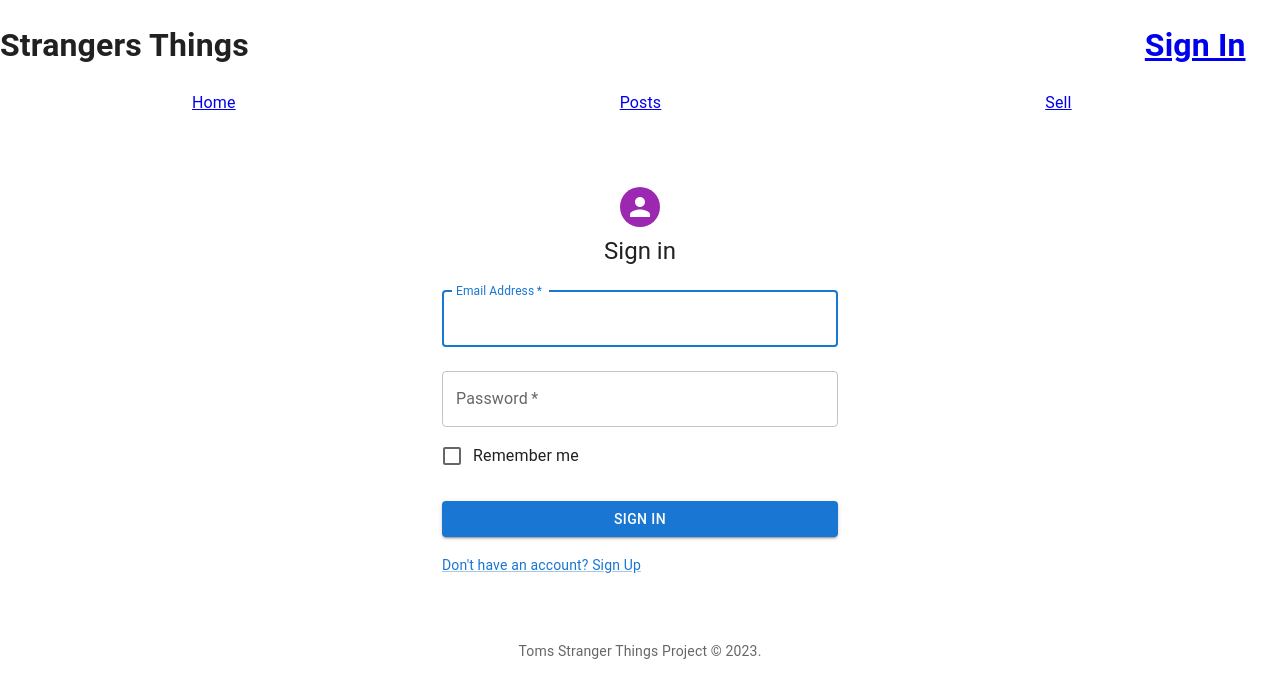
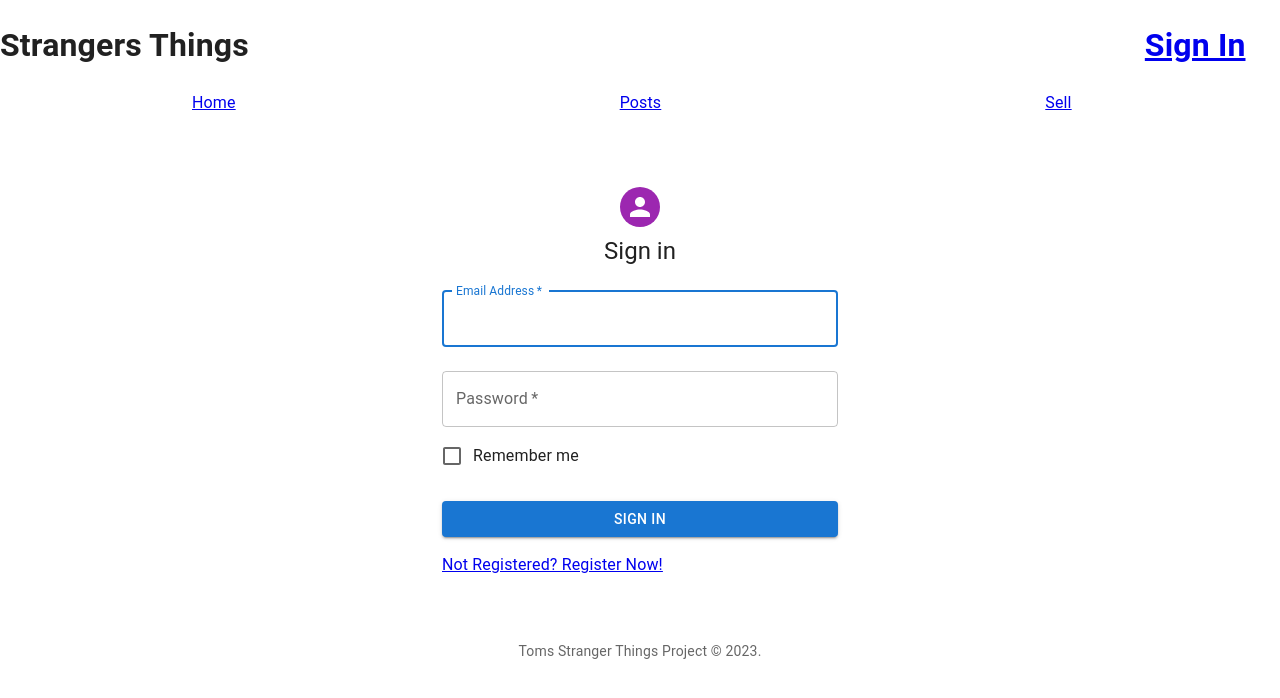
Before and after one commit to Thomas-Carfano/StrangersThings, a React (Vite) app: page /SignIn in a window 1280 px wide. Shown: the top 698 px of the page. Built offline with nearby package versions, Linux system fonts and the light colour scheme.

Commit message:
update link on login page

```diff
--- a/src/Components/Search.jsx
+++ b/src/Components/Search.jsx
@@ -1,8 +1,7 @@
 import {useState} from 'react'
 import "../App.css"
 
-const getRoot = document.getElementById('root');
-
+// eslint-disable-next-line react/prop-types
 const Search = ({Posts, setPosts}) => {
     console.log('Search Test')
     const [storeUserInput, setStoreUserInput] = useState([]);
@@ -21,11 +20,14 @@ const compare = () => {
         setStoreUserInput(storeUserInput)
 
 
+        // eslint-disable-next-line react/prop-types
         for(let j = 0; j < Posts.length; j++){
 
+            // eslint-disable-next-line react/prop-types
             let loopNames = Posts[j].title
             let post = Posts[j]
 
+            // eslint-disable-next-line react/prop-types
             for(let k = 0; k < loopNames.length; k++){
 
 
--- a/src/Pages/LoginPage.jsx
+++ b/src/Pages/LoginPage.jsx
@@ -4,8 +4,9 @@ import CssBaseline from '@mui/material/CssBaseline';
 import TextField from '@mui/material/TextField';
 import FormControlLabel from '@mui/material/FormControlLabel';
 import Checkbox from '@mui/material/Checkbox';
-import Link from '@mui/material/Link';
-import Grid from '@mui/material/Grid';
+// import Link from '@mui/material/Link';
+// import Grid from '@mui/material/Grid';
+import {Link} from 'react-router-dom'
 import Box from '@mui/material/Box';
 import Typography from '@mui/material/Typography';
 import Container from '@mui/material/Container';
@@ -18,8 +19,6 @@ function Copyright(props) {
   return (
     <Typography variant="body2" color="text.secondary" align="center" {...props}>
       {'Toms Stranger Things Project © '}
-      <Link color="inherit" href="https://mui.com/">
-      </Link>{' '}
       {new Date().getFullYear()}
       {'.'}
     </Typography>
@@ -74,6 +73,7 @@ const SignIn = ({setTokenResponse}) => {
 
 
   return (
+    <>
     <ThemeProvider theme={defaultTheme}>
       <Container component="main" maxWidth="xs">
         <CssBaseline />
@@ -123,18 +123,21 @@ const SignIn = ({setTokenResponse}) => {
             >
               Sign In
             </Button>
-            <Grid container>
+            <Link to="../SignUp">Not Registered? Register Now!</Link>
+            {/* <Grid container>
               <Grid item>
                 <Link href="./SignUp" variant="body2">
                   {"Don't have an account? Sign Up"}
                 </Link>
               </Grid>
-            </Grid>
+            </Grid> */}
           </Box>
         </Box>
         <Copyright sx={{ mt: 8, mb: 4 }} />
       </Container>
     </ThemeProvider>
+    {/* <Link to="../SignUp">Not Registered? Register Now!</Link> */}
+    </>
   );
 }
 
--- a/src/Pages/PostsPage.jsx
+++ b/src/Pages/PostsPage.jsx
@@ -8,6 +8,7 @@ import Search from '../Components/Search'
 
 const BASE_URL = `https://strangers-things.herokuapp.com/api/2306-fsa-et-web-ft-sf`
 
+// eslint-disable-next-line react/prop-types
 const Posts = ({tokenResponse}) => {
     console.log("Posts");
     console.log(tokenResponse)
--- a/src/Pages/SignUpPage.jsx
+++ b/src/Pages/SignUpPage.jsx
@@ -121,6 +121,6 @@ const SignUp = ({setTokenResponse}) => {
       </Container>
     </ThemeProvider>
   );
-}
+};
 
 export default SignUp
```
